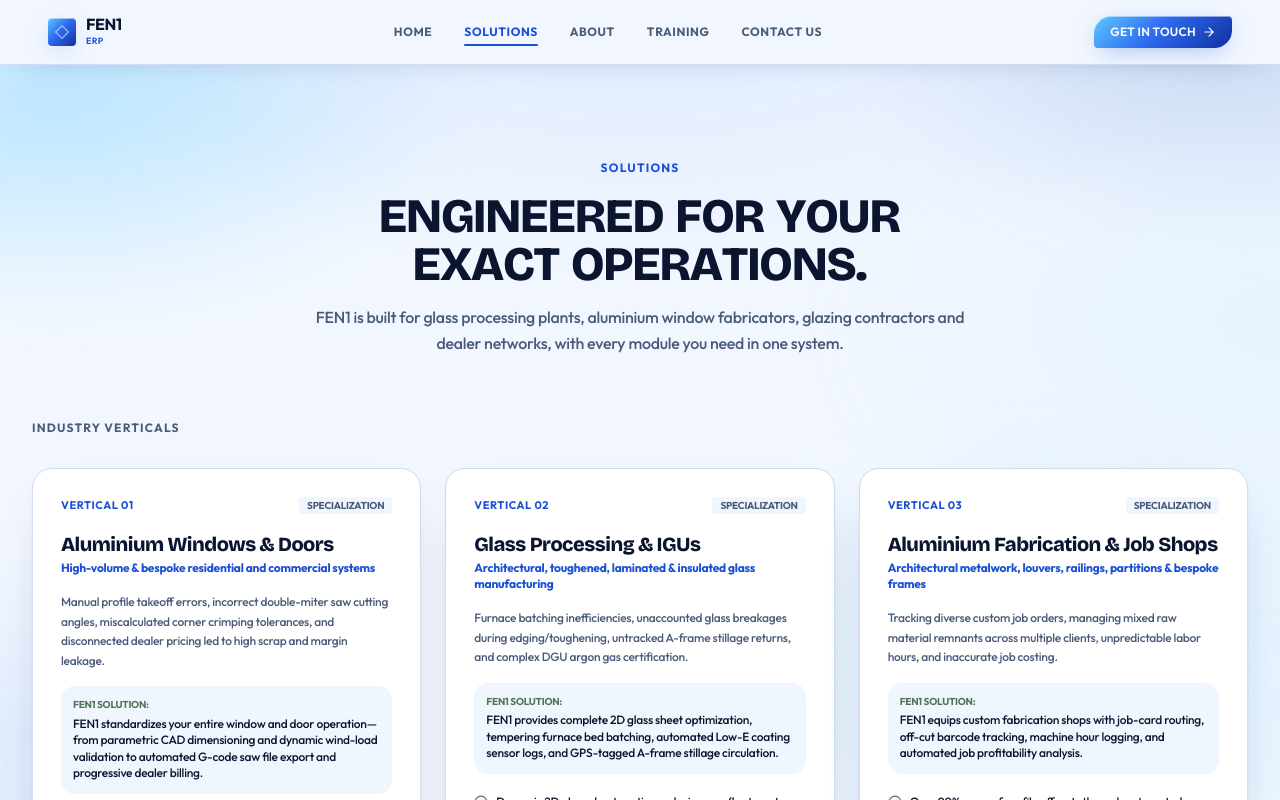
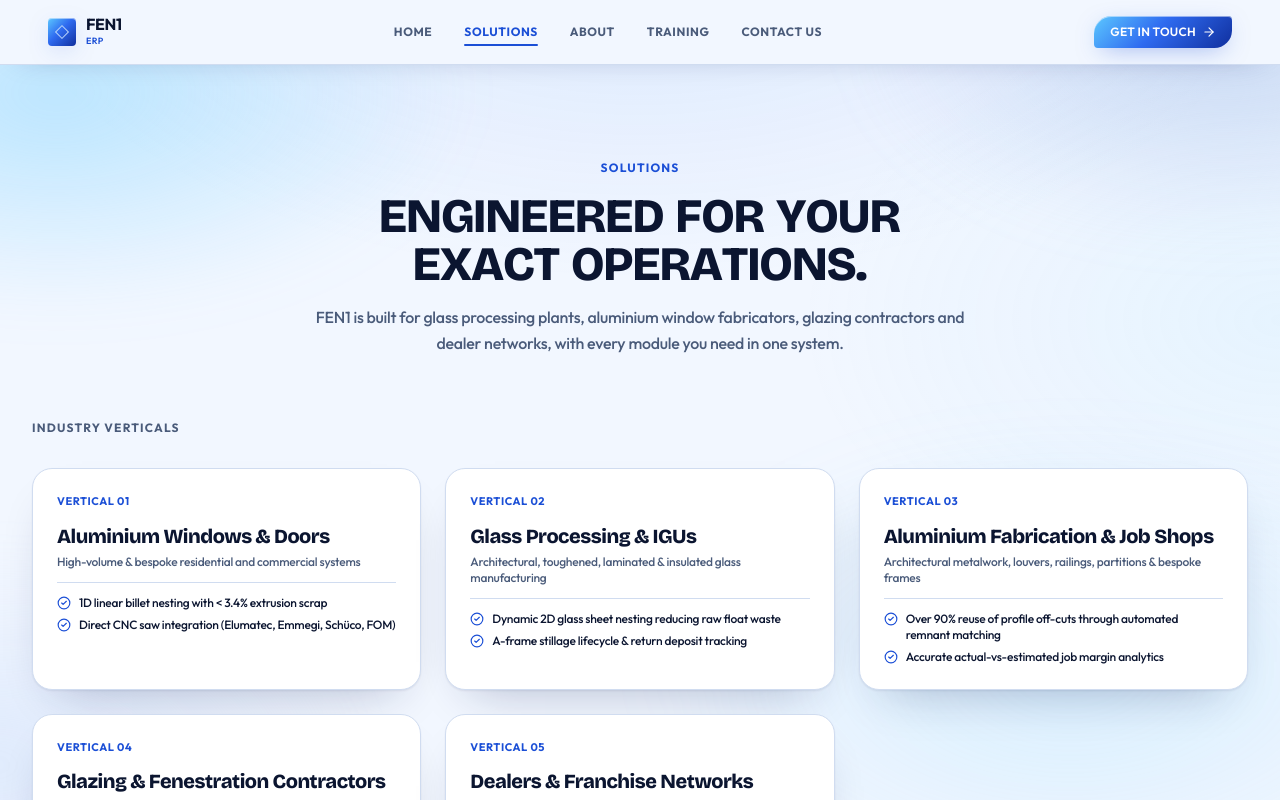
Before and after one commit to Devanshi207/fen1, a Next.js app: page /solutions in a window 1280 px wide. Shown: the top 800 px of the page. Built offline with nearby package versions, Linux system fonts and the light colour scheme.

Commit message:
Industry verticals: trim each card to title, one line and two benefits

```diff
--- a/src/app/solutions/page.tsx
+++ b/src/app/solutions/page.tsx
@@ -70,31 +70,21 @@ export default function SolutionsPage() {
               <div
                 key={sol.id}
                 id={sol.id}
-                className="p-7 rounded-2xl bg-[#FFFFFF] border border-[#D0DCF0] hover:border-[#3B82F6] transition-all flex flex-col justify-between space-y-5 shadow-xs scroll-mt-24 font-sans"
+                className="p-6 rounded-2xl bg-[#FFFFFF] border border-[#D0DCF0] hover:border-[#3B82F6] transition-all shadow-xs scroll-mt-24 font-sans"
               >
-                <div className="space-y-4">
-                  <div className="flex items-center justify-between text-xs">
-                    <span className="text-[#1B4FD6] font-semibold text-[11px] uppercase tracking-wider">VERTICAL {sol.number}</span>
-                    <span className="text-[10px] uppercase px-2 py-0.5 rounded bg-[#E3EEFC] text-[#4A5B7A] font-semibold">SPECIALIZATION</span>
-                  </div>
+                <div className="space-y-3">
+                  <span className="text-[#1B4FD6] font-semibold text-[11px] uppercase tracking-wider block">VERTICAL {sol.number}</span>
 
                   <div>
                     <h2 className="text-xl font-semibold text-[#0B1530] tracking-tight font-sans">{sol.title}</h2>
-                    <span className="text-xs text-[#1B4FD6] block mt-0.5 font-semibold">{sol.subtitle}</span>
+                    <span className="text-xs text-[#4A5B7A] block mt-1">{sol.subtitle}</span>
                   </div>
 
-                  <p className="text-xs text-[#4A5B7A] leading-relaxed font-sans">{sol.challenge}</p>
-
-                  <div className="p-3 bg-[#E3EEFC] rounded-xl space-y-1 text-xs font-sans">
-                    <span className="text-[10px] uppercase text-[#4F7556] block font-semibold">FEN1 SOLUTION:</span>
-                    <p className="text-[#0B1530] text-xs leading-snug">{sol.solutionSummary}</p>
-                  </div>
-
-                  <div className="space-y-1.5 pt-1 text-xs text-[#0B1530] font-sans">
+                  <div className="space-y-1.5 pt-3 border-t border-[#D0DCF0] text-xs text-[#0B1530] font-sans">
                     {sol.keyBenefits.slice(0, 2).map((b, bIdx) => (
-                      <div key={bIdx} className="flex items-center gap-2">
-                        <CheckCircle2 className="w-3.5 h-3.5 text-[#4F7556] shrink-0" />
-                        <span className="truncate">{b}</span>
+                      <div key={bIdx} className="flex items-start gap-2">
+                        <CheckCircle2 className="w-3.5 h-3.5 text-[#1B4FD6] shrink-0 mt-px" />
+                        <span>{b}</span>
                       </div>
                     ))}
                   </div>
```
